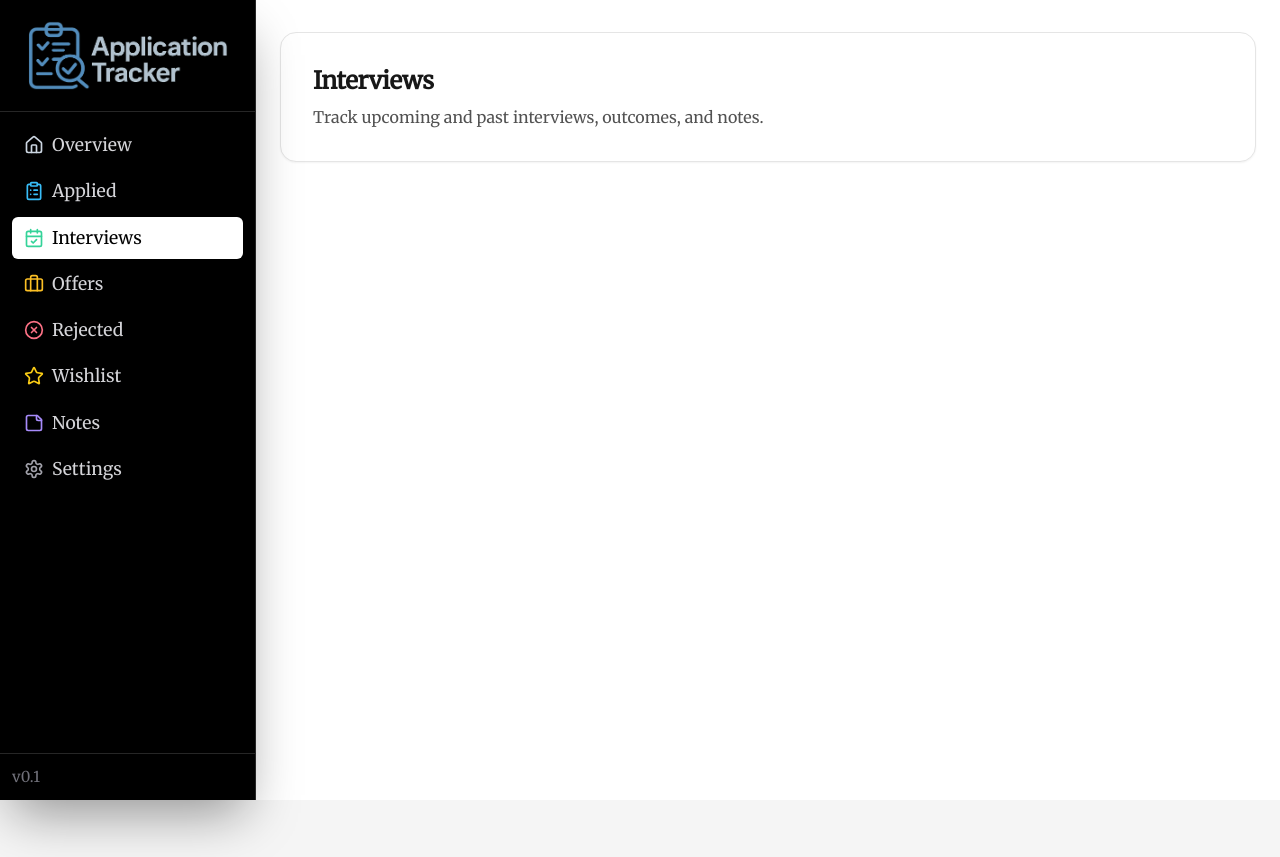
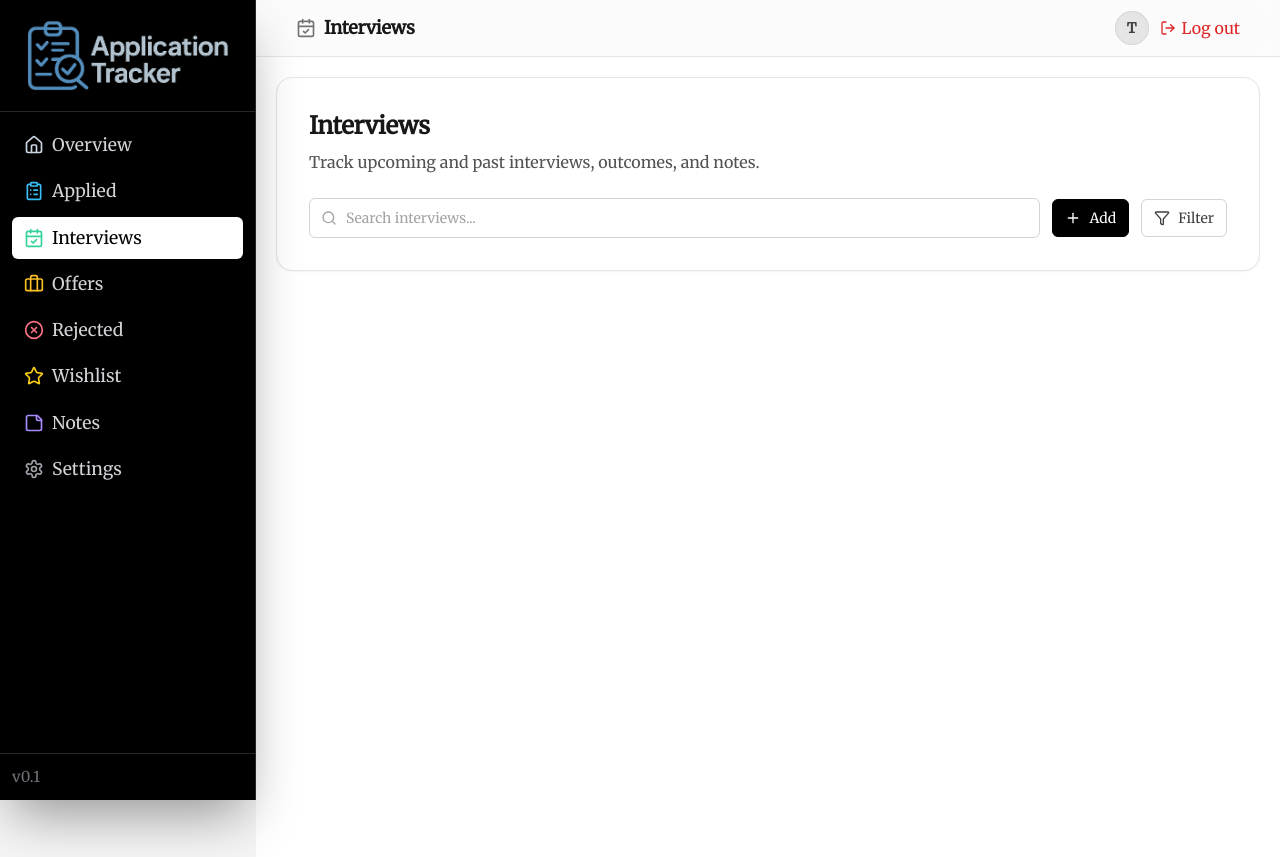
Before and after one commit to ThaerA7/applications_tracker, a Next.js app: page /interviews in a window 1280 px wide. Before the commit the page ends 800 px from the top, so only its background shows below. Built offline with nearby package versions, Linux system fonts and the light colour scheme.

Commit message:
Adding the search bar with the add & filter buttons. adding the topbar

```diff
--- a/app/applied/page.tsx
+++ b/app/applied/page.tsx
@@ -1,8 +1,43 @@
+// app/applied/page.tsx (or wherever AppliedPage lives)
+import { Search, Plus, Filter } from 'lucide-react';
+
 export default function AppliedPage() {
   return (
     <section className="rounded-2xl border border-neutral-200 bg-white p-8 shadow-sm">
-      <h1 className="text-2xl font-semibold">Beworben</h1>
-      <p className="mt-2 text-neutral-600">Liste deiner abgeschickten Bewerbungen.</p>
+      <h1 className="text-2xl font-semibold">Applied</h1>
+      <p className="mt-2 text-neutral-600">List of your submitted applications.</p>
+
+      {/* Toolbar */}
+      <div className="mt-6 flex items-center gap-3">
+        {/* Search */}
+        <div className="relative flex-1">
+          <Search className="pointer-events-none absolute left-3 top-1/2 h-4 w-4 -translate-y-1/2 text-neutral-400" aria-hidden="true" />
+          <input
+            type="search"
+            placeholder="Search applications..."
+            aria-label="Search applications"
+            className="h-10 w-full rounded-md border border-neutral-300 bg-white pl-9 pr-3 text-sm text-neutral-900 placeholder:text-neutral-400 focus:border-neutral-400 focus:outline-none focus:ring-2 focus:ring-neutral-900/5"
+          />
+        </div>
+
+        {/* Add button */}
+        <button
+          type="button"
+          className="inline-flex items-center gap-2 rounded-md border border-black bg-black px-3 py-2 text-sm font-medium text-white hover:bg-black/90 active:bg-black"
+        >
+          <Plus className="h-4 w-4" aria-hidden="true" />
+          Add
+        </button>
+
+        {/* Filter button */}
+        <button
+          type="button"
+          className="inline-flex items-center gap-2 rounded-md border border-neutral-300 bg-white px-3 py-2 text-sm font-medium text-neutral-700 hover:bg-neutral-50 active:bg-neutral-100"
+        >
+          <Filter className="h-4 w-4" aria-hidden="true" />
+          Filter
+        </button>
+      </div>
     </section>
   );
 }
--- a/app/interviews/page.tsx
+++ b/app/interviews/page.tsx
@@ -1,3 +1,5 @@
+import { Search, Plus, Filter } from 'lucide-react';
+
 export default function InterviewsPage() {
   return (
     <section className="rounded-2xl border border-neutral-200 bg-white p-8 shadow-sm">
@@ -5,6 +7,41 @@ export default function InterviewsPage() {
       <p className="mt-2 text-neutral-600">
         Track upcoming and past interviews, outcomes, and notes.
       </p>
+
+      {/* Toolbar */}
+      <div className="mt-6 flex items-center gap-3">
+        {/* Search */}
+        <div className="relative flex-1">
+          <Search
+            className="pointer-events-none absolute left-3 top-1/2 h-4 w-4 -translate-y-1/2 text-neutral-400"
+            aria-hidden="true"
+          />
+          <input
+            type="search"
+            placeholder="Search interviews..."
+            aria-label="Search interviews"
+            className="h-10 w-full rounded-md border border-neutral-300 bg-white pl-9 pr-3 text-sm text-neutral-900 placeholder:text-neutral-400 focus:border-neutral-400 focus:outline-none focus:ring-2 focus:ring-neutral-900/5"
+          />
+        </div>
+
+        {/* Add button */}
+        <button
+          type="button"
+          className="inline-flex items-center gap-2 rounded-md border border-black bg-black px-3 py-2 text-sm font-medium text-white hover:bg-black/90 active:bg-black"
+        >
+          <Plus className="h-4 w-4" aria-hidden="true" />
+          Add
+        </button>
+
+        {/* Filter button */}
+        <button
+          type="button"
+          className="inline-flex items-center gap-2 rounded-md border border-neutral-300 bg-white px-3 py-2 text-sm font-medium text-neutral-700 hover:bg-neutral-50 active:bg-neutral-100"
+        >
+          <Filter className="h-4 w-4" aria-hidden="true" />
+          Filter
+        </button>
+      </div>
     </section>
   );
 }
--- a/app/layout.tsx
+++ b/app/layout.tsx
@@ -2,6 +2,7 @@
 import './globals.css';
 import type { Metadata } from 'next';
 import Sidebar from '@/components/sidebar';
+import TopBar from '@/components/topbar'; // ⬅️ add this
 import { Merriweather } from 'next/font/google';
 
 export const metadata: Metadata = {
@@ -21,8 +22,10 @@ export default function RootLayout({ children }: { children: React.ReactNode })
       <body className="h-full bg-neutral-100 text-neutral-900 antialiased font-display">
         <Sidebar />
         <div className="min-h-screen pl-64">
+          <TopBar />
           <main className="min-h-screen bg-white">
-            <div className="mx-auto w-full max-w-5xl px-6 py-8">
+            {/* ⬇️ wider + 10 gap left/right */}
+            <div className="w-full px-5 py-5">
               {children}
             </div>
           </main>
--- a/app/offers/page.tsx
+++ b/app/offers/page.tsx
@@ -1,8 +1,43 @@
+// app/offers/page.tsx
+import { Search, Plus, Filter } from 'lucide-react';
+
 export default function OffersPage() {
   return (
     <section className="rounded-2xl border border-neutral-200 bg-white p-8 shadow-sm">
       <h1 className="text-2xl font-semibold">Offers</h1>
       <p className="mt-2 text-neutral-600">Accepted/declined offers and details.</p>
+
+      {/* Toolbar */}
+      <div className="mt-6 flex items-center gap-3">
+        {/* Search */}
+        <div className="relative flex-1">
+          <Search className="pointer-events-none absolute left-3 top-1/2 h-4 w-4 -translate-y-1/2 text-neutral-400" aria-hidden="true" />
+          <input
+            type="search"
+            placeholder="Search offers..."
+            aria-label="Search offers"
+            className="h-10 w-full rounded-md border border-neutral-300 bg-white pl-9 pr-3 text-sm text-neutral-900 placeholder:text-neutral-400 focus:border-neutral-400 focus:outline-none focus:ring-2 focus:ring-neutral-900/5"
+          />
+        </div>
+
+        {/* Add button */}
+        <button
+          type="button"
+          className="inline-flex items-center gap-2 rounded-md border border-black bg-black px-3 py-2 text-sm font-medium text-white hover:bg-black/90 active:bg-black"
+        >
+          <Plus className="h-4 w-4" aria-hidden="true" />
+          Add
+        </button>
+
+        {/* Filter button */}
+        <button
+          type="button"
+          className="inline-flex items-center gap-2 rounded-md border border-neutral-300 bg-white px-3 py-2 text-sm font-medium text-neutral-700 hover:bg-neutral-50 active:bg-neutral-100"
+        >
+          <Filter className="h-4 w-4" aria-hidden="true" />
+          Filter
+        </button>
+      </div>
     </section>
   );
 }
--- a/app/rejected/page.tsx
+++ b/app/rejected/page.tsx
@@ -1,8 +1,43 @@
+// app/rejected/page.tsx
+import { Search, Plus, Filter } from 'lucide-react';
+
 export default function RejectedPage() {
   return (
     <section className="rounded-2xl border border-neutral-200 bg-white p-8 shadow-sm">
       <h1 className="text-2xl font-semibold">Rejected</h1>
       <p className="mt-2 text-neutral-600">Applications that didn’t work out.</p>
+
+      {/* Toolbar */}
+      <div className="mt-6 flex items-center gap-3">
+        {/* Search */}
+        <div className="relative flex-1">
+          <Search className="pointer-events-none absolute left-3 top-1/2 h-4 w-4 -translate-y-1/2 text-neutral-400" aria-hidden="true" />
+          <input
+            type="search"
+            placeholder="Search rejected applications..."
+            aria-label="Search rejected applications"
+            className="h-10 w-full rounded-md border border-neutral-300 bg-white pl-9 pr-3 text-sm text-neutral-900 placeholder:text-neutral-400 focus:border-neutral-400 focus:outline-none focus:ring-2 focus:ring-neutral-900/5"
+          />
+        </div>
+
+        {/* Add button */}
+        <button
+          type="button"
+          className="inline-flex items-center gap-2 rounded-md border border-black bg-black px-3 py-2 text-sm font-medium text-white hover:bg-black/90 active:bg-black"
+        >
+          <Plus className="h-4 w-4" aria-hidden="true" />
+          Add
+        </button>
+
+        {/* Filter button */}
+        <button
+          type="button"
+          className="inline-flex items-center gap-2 rounded-md border border-neutral-300 bg-white px-3 py-2 text-sm font-medium text-neutral-700 hover:bg-neutral-50 active:bg-neutral-100"
+        >
+          <Filter className="h-4 w-4" aria-hidden="true" />
+          Filter
+        </button>
+      </div>
     </section>
   );
 }
--- a/app/wishlist/page.tsx
+++ b/app/wishlist/page.tsx
@@ -1,8 +1,43 @@
+// app/wishlist/page.tsx
+import { Search, Plus, Filter } from 'lucide-react';
+
 export default function WishlistPage() {
   return (
     <section className="rounded-2xl border border-neutral-200 bg-white p-8 shadow-sm">
       <h1 className="text-2xl font-semibold">Wishlist</h1>
       <p className="mt-2 text-neutral-600">Companies/roles you want to target next.</p>
+
+      {/* Toolbar */}
+      <div className="mt-6 flex items-center gap-3">
+        {/* Search */}
+        <div className="relative flex-1">
+          <Search className="pointer-events-none absolute left-3 top-1/2 h-4 w-4 -translate-y-1/2 text-neutral-400" aria-hidden="true" />
+          <input
+            type="search"
+            placeholder="Search wishlist..."
+            aria-label="Search wishlist"
+            className="h-10 w-full rounded-md border border-neutral-300 bg-white pl-9 pr-3 text-sm text-neutral-900 placeholder:text-neutral-400 focus:border-neutral-400 focus:outline-none focus:ring-2 focus:ring-neutral-900/5"
+          />
+        </div>
+
+        {/* Add button */}
+        <button
+          type="button"
+          className="inline-flex items-center gap-2 rounded-md border border-black bg-black px-3 py-2 text-sm font-medium text-white hover:bg-black/90 active:bg-black"
+        >
+          <Plus className="h-4 w-4" aria-hidden="true" />
+          Add
+        </button>
+
+        {/* Filter button */}
+        <button
+          type="button"
+          className="inline-flex items-center gap-2 rounded-md border border-neutral-300 bg-white px-3 py-2 text-sm font-medium text-neutral-700 hover:bg-neutral-50 active:bg-neutral-100"
+        >
+          <Filter className="h-4 w-4" aria-hidden="true" />
+          Filter
+        </button>
+      </div>
     </section>
   );
 }
--- a/components/sidebar.tsx
+++ b/components/sidebar.tsx
@@ -44,8 +44,8 @@ export default function Sidebar() {
           <Image
             src="/application_tracker.png"
             alt=""
-            width={200}
-            height={200}
+            width={202}
+            height={202}
             priority
             className="block"
           />
--- /dev/null
+++ b/components/topbar.tsx
@@ -0,0 +1,66 @@
+// components/topbar.tsx
+'use client';
+
+import { usePathname } from 'next/navigation';
+import {
+  Home,
+  ClipboardList,
+  CalendarCheck,
+  Briefcase,
+  XCircle,
+  Star,
+  StickyNote,
+  Settings,
+  LogOut,
+} from 'lucide-react';
+
+type RouteMeta = {
+  title: string;
+  Icon: React.ComponentType<{ className?: string }>;
+};
+
+const ROUTES: Record<string, RouteMeta> = {
+  '/': { title: 'Overview', Icon: Home },
+  '/applied': { title: 'Applied', Icon: ClipboardList },
+  '/interviews': { title: 'Interviews', Icon: CalendarCheck },
+  '/offers': { title: 'Offers', Icon: Briefcase },
+  '/rejected': { title: 'Rejected', Icon: XCircle },
+  '/wishlist': { title: 'Wishlist', Icon: Star },
+  '/notes': { title: 'Notes', Icon: StickyNote },
+  '/settings': { title: 'Settings', Icon: Settings },
+};
+
+export default function TopBar() {
+  const pathname = usePathname();
+  const { title, Icon } = ROUTES[pathname] ?? ROUTES['/'];
+
+  return (
+    <header className="sticky top-0 z-40 border-b bg-white/80 backdrop-blur supports-[backdrop-filter]:bg-white/60">
+      <div className="w-full h-14 px-10 flex items-center justify-between">
+        {/* Left: icon + page title */}
+        <div className="flex items-center gap-2">
+          <Icon className="h-5 w-5 text-neutral-500" aria-hidden="true" />
+          <h1 className="text-lg font-semibold">{title}</h1>
+        </div>
+
+        {/* Right: avatar + red "Log out" with icon */}
+        <div className="flex items-center gap-3">
+          <div
+            className="grid h-8 w-8 place-items-center rounded-full bg-neutral-200 text-sm font-semibold text-neutral-700 ring-1 ring-neutral-300"
+            aria-label="User avatar"
+          >
+            T
+          </div>
+          <button
+            type="button"
+            className="inline-flex items-center gap-1.5 font-medium text-red-600 hover:text-red-700"
+            aria-label="Log out"
+          >
+            <LogOut className="h-4 w-4" aria-hidden="true" />
+            Log out
+          </button>
+        </div>
+      </div>
+    </header>
+  );
+}
```
Also changed, not shown: 1 other file (tests, documents, lock files or other folders).
